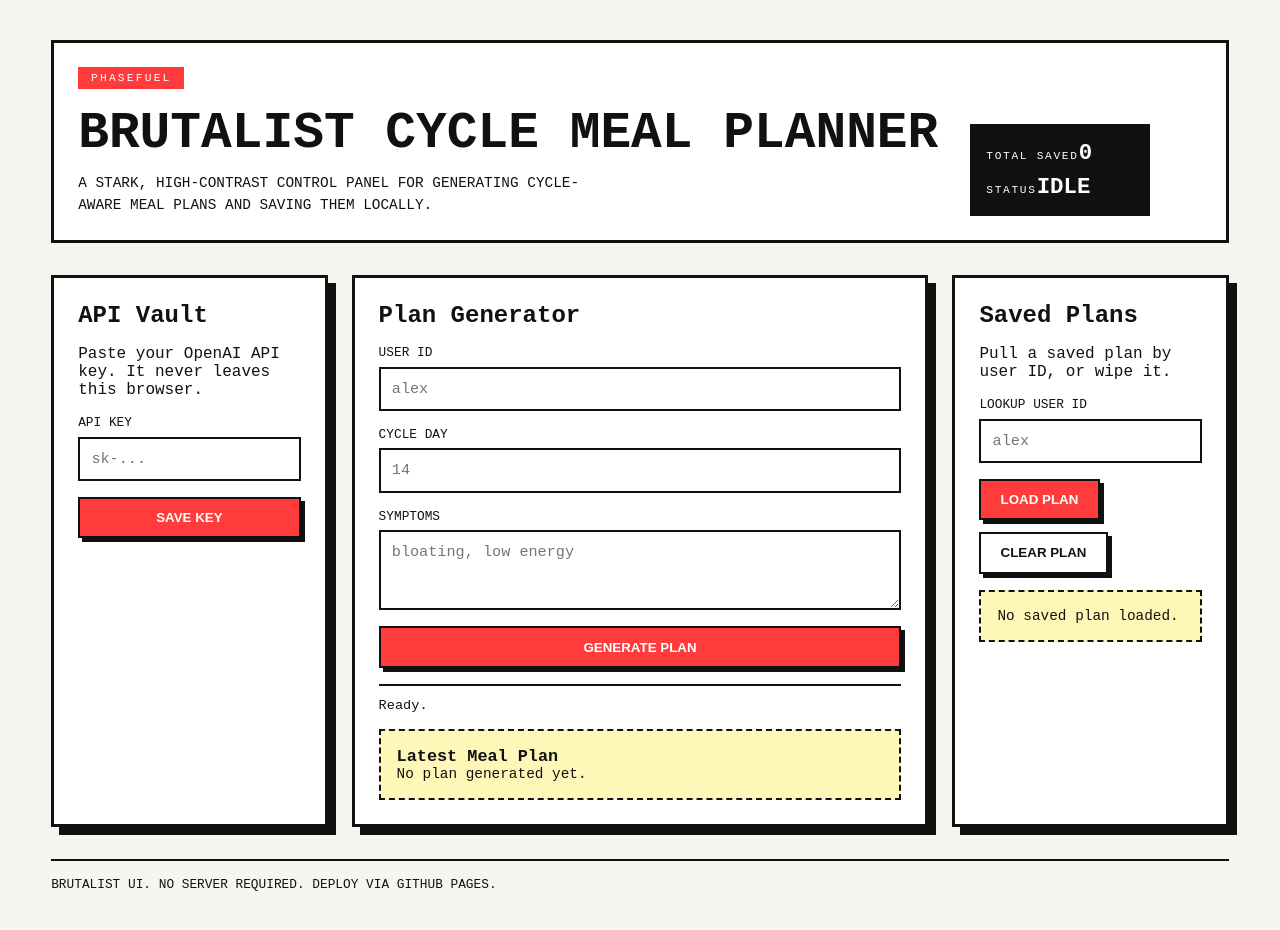
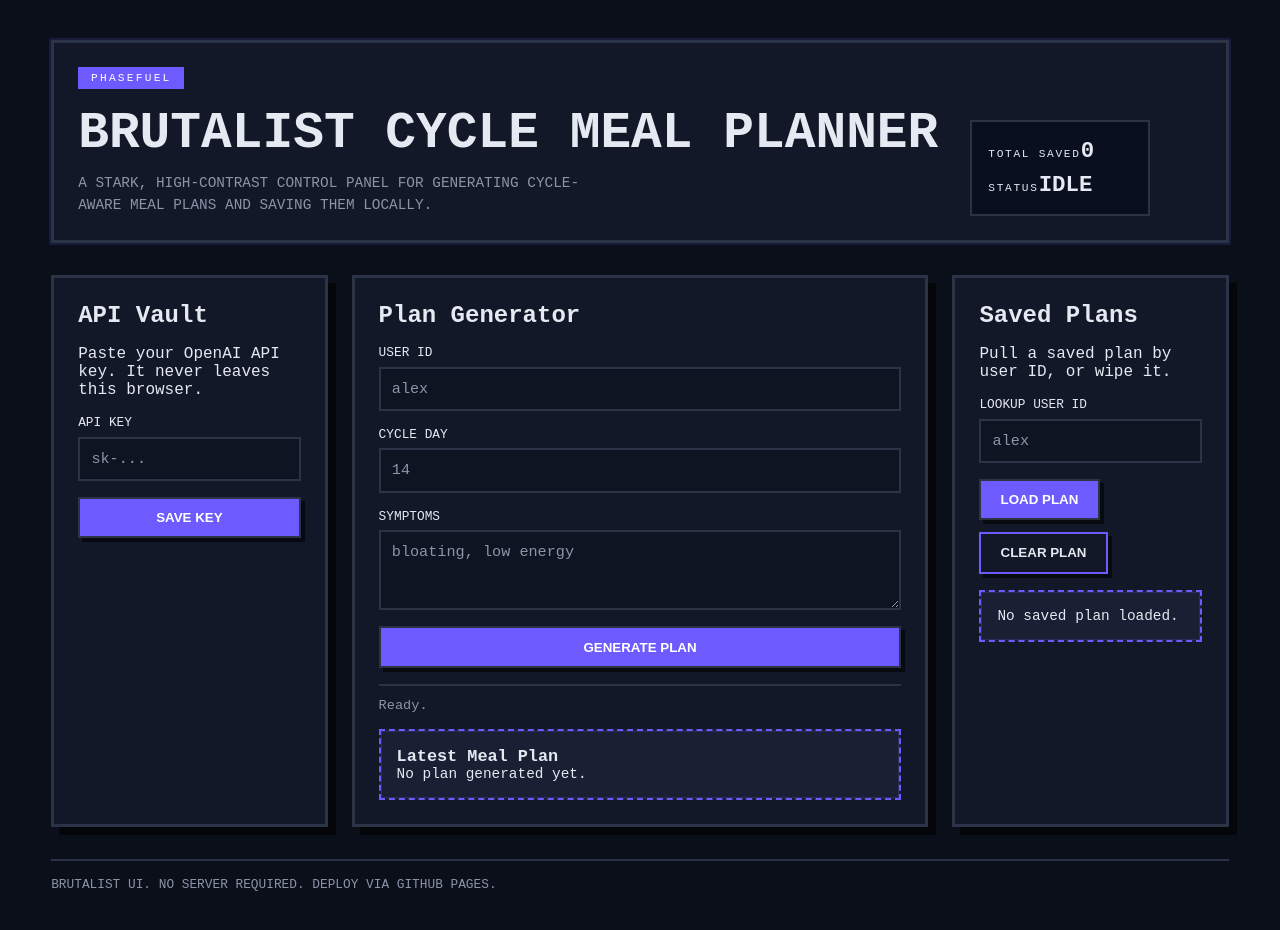
Before and after one commit to hgw3lls/PhaseFuel, a React (Vite) app: page / in a window 1280 px wide. Shown: the top 930 px of the page. Built offline with nearby package versions, Linux system fonts and the light colour scheme.

Commit message:
Switch to moonlit dark theme

```diff
--- a/src/styles.css
+++ b/src/styles.css
@@ -1,11 +1,15 @@
 :root {
   font-family: "Space Mono", "Courier New", monospace;
-  color-scheme: light;
-  --bg: #f7f5f0;
-  --ink: #111;
-  --accent: #ff3b3b;
-  --panel: #fff;
-  --border: #111;
+  color-scheme: dark;
+  --bg: #0b0f1a;
+  --ink: #e4e9f2;
+  --accent: #6d5bff;
+  --panel: #121827;
+  --border: #2a3446;
+  --panel-glow: rgba(109, 91, 255, 0.2);
+  --muted: #8b95a7;
+  --input: #0f1422;
+  --output: #1a2033;
 }
 
 * {
@@ -36,6 +40,7 @@ body {
   padding: 1.5rem;
   background: var(--panel);
   text-transform: uppercase;
+  box-shadow: 0 0 0 2px rgba(109, 91, 255, 0.15);
 }
 
 .tag {
@@ -58,15 +63,17 @@ body {
   max-width: 540px;
   font-size: 0.9rem;
   line-height: 1.5;
+  color: var(--muted);
 }
 
 .stats {
   display: grid;
   gap: 0.5rem;
-  background: #111;
-  color: #fff;
+  background: #0a0f1f;
+  color: var(--ink);
   padding: 1rem;
   min-width: 180px;
+  border: 2px solid var(--border);
 }
 
 .stats span {
@@ -92,7 +99,7 @@ body {
   display: flex;
   flex-direction: column;
   gap: 1rem;
-  box-shadow: 8px 8px 0 #111;
+  box-shadow: 8px 8px 0 rgba(0, 0, 0, 0.6);
 }
 
 .panel.wide {
@@ -113,7 +120,13 @@ textarea {
   padding: 0.7rem;
   font-size: 0.95rem;
   font-family: inherit;
-  background: #fff;
+  background: var(--input);
+  color: var(--ink);
+}
+
+input::placeholder,
+textarea::placeholder {
+  color: var(--muted);
 }
 
 button {
@@ -124,7 +137,7 @@ button {
   text-transform: uppercase;
   font-weight: 700;
   cursor: pointer;
-  box-shadow: 4px 4px 0 #111;
+  box-shadow: 4px 4px 0 rgba(0, 0, 0, 0.6);
 }
 
 button:disabled {
@@ -133,8 +146,9 @@ button:disabled {
 }
 
 button.ghost {
-  background: #fff;
+  background: transparent;
   color: var(--ink);
+  border-color: var(--accent);
 }
 
 .form-grid {
@@ -147,17 +161,20 @@ button.ghost {
 }
 
 .output {
-  background: #fff7b8;
-  border: 2px dashed var(--border);
+  background: var(--output);
+  border: 2px dashed var(--accent);
   padding: 1rem;
   font-size: 0.9rem;
   white-space: pre-wrap;
+  color: var(--ink);
+  box-shadow: inset 0 0 0 1px var(--panel-glow);
 }
 
 .status {
   font-size: 0.85rem;
   border-top: 2px solid var(--border);
   padding-top: 0.75rem;
+  color: var(--muted);
 }
 
 .button-row {
@@ -171,6 +188,7 @@ footer {
   text-transform: uppercase;
   border-top: 2px solid var(--border);
   padding-top: 1rem;
+  color: var(--muted);
 }
 
 @media (max-width: 720px) {
```
